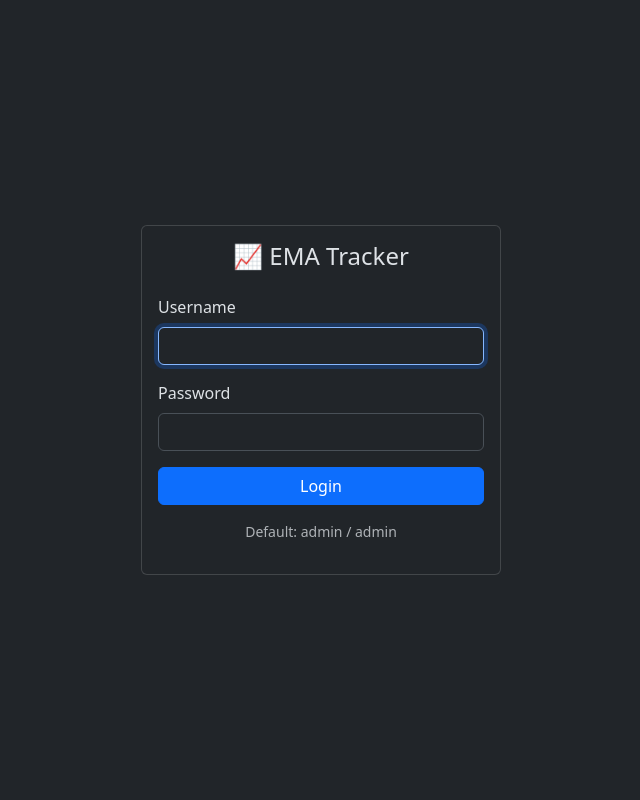
After one commit to manik-raj/ema-strategy-tracker, a FastAPI app: template templates/login.html in a window 1280 px wide. The commit adds this page. Shown: the whole page, without its empty margins (319-959 px from the left). Run offline with FastAPI, Linux system fonts and the light colour scheme; the template is opened without the code that fills it, so the values that code supplies are empty.

Commit message:
Basic login

```diff
--- a/app.py
+++ b/app.py
@@ -1,11 +1,14 @@
 import logging
+import secrets
 from contextlib import asynccontextmanager
 
+import bcrypt
 import uvicorn
-from fastapi import FastAPI, Request, Form
+from fastapi import FastAPI, Request, Form, Depends
 from fastapi.responses import HTMLResponse, RedirectResponse
 from fastapi.staticfiles import StaticFiles
 from fastapi.templating import Jinja2Templates
+from starlette.middleware.sessions import SessionMiddleware
 from apscheduler.schedulers.asyncio import AsyncIOScheduler
 
 import config
@@ -36,11 +39,26 @@ def get_flashed_messages() -> list[str]:
     return msgs
 
 
+def hash_password(password: str) -> str:
+    return bcrypt.hashpw(password.encode(), bcrypt.gensalt()).decode()
+
+
+def verify_password(password: str, hashed: str) -> bool:
+    return bcrypt.checkpw(password.encode(), hashed.encode())
+
+
 @asynccontextmanager
 async def lifespan(app: FastAPI):
     # Startup
     await db.init_db()
     logger.info("Database initialized")
+
+    # Create default admin account if none exists
+    existing_user = await db.get_setting("auth_username")
+    if not existing_user:
+        await db.set_setting("auth_username", "admin")
+        await db.set_setting("auth_password", hash_password("admin"))
+        logger.info("Default admin account created (admin/admin)")
 
     # Sync .env values to DB as defaults (don't overwrite existing)
     if config.TELEGRAM_BOT_TOKEN:
@@ -67,6 +85,7 @@ async def lifespan(app: FastAPI):
 
 
 app = FastAPI(lifespan=lifespan)
+app.add_middleware(SessionMiddleware, secret_key=secrets.token_hex(32))
 app.mount("/static", StaticFiles(directory="static"), name="static")
 templates = Jinja2Templates(directory="templates")
 templates.env.globals["get_flashed_messages"] = get_flashed_messages
@@ -75,7 +94,55 @@ templates.env.globals["get_flashed_messages"] = get_flashed_messages
 _symbols_cache: list[str] = []
 
 
-@app.get("/", response_class=HTMLResponse)
+# --- Auth dependency ---
+
+async def require_login(request: Request):
+    if not request.session.get("user"):
+        raise _RedirectToLogin()
+
+
+class _RedirectToLogin(Exception):
+    pass
+
+
+@app.exception_handler(_RedirectToLogin)
+async def redirect_to_login(request: Request, exc: _RedirectToLogin):
+    return RedirectResponse(url="/login", status_code=303)
+
+
+# --- Auth routes (no login required) ---
+
+@app.get("/login", response_class=HTMLResponse)
+async def login_page(request: Request):
+    if request.session.get("user"):
+        return RedirectResponse(url="/", status_code=303)
+    return templates.TemplateResponse(request, "login.html", {"error": None})
+
+
+@app.post("/login")
+async def login(request: Request, username: str = Form(...), password: str = Form(...)):
+    stored_user = await db.get_setting("auth_username")
+    stored_pass = await db.get_setting("auth_password")
+
+    if stored_user and stored_pass and username == stored_user and verify_password(password, stored_pass):
+        request.session["user"] = username
+        flash(f"Welcome, {username}!")
+        return RedirectResponse(url="/", status_code=303)
+
+    return templates.TemplateResponse(request, "login.html", {
+        "error": "Invalid username or password",
+    })
+
+
+@app.get("/logout")
+async def logout(request: Request):
+    request.session.clear()
+    return RedirectResponse(url="/login", status_code=303)
+
+
+# --- Protected routes ---
+
+@app.get("/", response_class=HTMLResponse, dependencies=[Depends(require_login)])
 async def dashboard(request: Request):
     pairs = await db.get_all_tracking_pairs()
     alerts = await db.get_recent_alerts(limit=20)
@@ -85,14 +152,14 @@ async def dashboard(request: Request):
     })
 
 
-@app.get("/add", response_class=HTMLResponse)
+@app.get("/add", response_class=HTMLResponse, dependencies=[Depends(require_login)])
 async def add_pair_form(request: Request):
     return templates.TemplateResponse(request, "add_pair.html", {
         "timeframes": config.TIMEFRAMES,
     })
 
 
-@app.post("/add")
+@app.post("/add", dependencies=[Depends(require_login)])
 async def add_pair(symbol: str = Form(...), timeframe: str = Form(...)):
     success = await db.add_tracking_pair(symbol, timeframe)
     if success:
@@ -102,21 +169,21 @@ async def add_pair(symbol: str = Form(...), timeframe: str = Form(...)):
     return RedirectResponse(url="/", status_code=303)
 
 
-@app.post("/delete/{tp_id}")
+@app.post("/delete/{tp_id}", dependencies=[Depends(require_login)])
 async def delete_pair(tp_id: int):
     await db.delete_tracking_pair(tp_id)
     flash("Tracking pair deleted.")
     return RedirectResponse(url="/", status_code=303)
 
 
-@app.post("/toggle/{tp_id}")
+@app.post("/toggle/{tp_id}", dependencies=[Depends(require_login)])
 async def toggle_pair(tp_id: int):
     await db.toggle_tracking_pair(tp_id)
     flash("Tracking pair status updated.")
     return RedirectResponse(url="/", status_code=303)
 
 
-@app.get("/settings", response_class=HTMLResponse)
+@app.get("/settings", response_class=HTMLResponse, dependencies=[Depends(require_login)])
 async def settings_page(request: Request):
     token = await db.get_setting("telegram_bot_token")
     chat_id = await db.get_setting("telegram_chat_id")
@@ -128,7 +195,7 @@ async def settings_page(request: Request):
     })
 
 
-@app.post("/settings")
+@app.post("/settings", dependencies=[Depends(require_login)])
 async def save_settings(
     telegram_bot_token: str = Form(""),
     telegram_chat_id: str = Form(""),
@@ -141,7 +208,22 @@ async def save_settings(
     return RedirectResponse(url="/settings", status_code=303)
 
 
-@app.get("/api/pairs")
+@app.post("/change-password", dependencies=[Depends(require_login)])
+async def change_password(
+    request: Request,
+    current_password: str = Form(...),
+    new_password: str = Form(...),
+):
+    stored_pass = await db.get_setting("auth_password")
+    if not verify_password(current_password, stored_pass):
+        flash("Current password is incorrect.")
+        return RedirectResponse(url="/settings", status_code=303)
+    await db.set_setting("auth_password", hash_password(new_password))
+    flash("Password changed successfully.")
+    return RedirectResponse(url="/settings", status_code=303)
+
+
+@app.get("/api/pairs", dependencies=[Depends(require_login)])
 async def api_pairs():
     global _symbols_cache
     if not _symbols_cache:
--- a/requirements.txt
+++ b/requirements.txt
@@ -3,6 +3,8 @@ uvicorn[standard]
 jinja2
 python-multipart
 python-dotenv
+itsdangerous
+bcrypt
 python-binance
 python-telegram-bot>=21.0
 apscheduler>=3.10,<4
--- a/templates/base.html
+++ b/templates/base.html
@@ -15,6 +15,7 @@
                 <a class="nav-link" href="/">Dashboard</a>
                 <a class="nav-link" href="/add">Add Pair</a>
                 <a class="nav-link" href="/settings">Settings</a>
+                <a class="nav-link text-warning" href="/logout">Logout</a>
             </div>
         </div>
     </nav>
--- /dev/null
+++ b/templates/login.html
@@ -0,0 +1,32 @@
+<!DOCTYPE html>
+<html lang="en" data-bs-theme="dark">
+<head>
+    <meta charset="UTF-8">
+    <meta name="viewport" content="width=device-width, initial-scale=1.0">
+    <title>Login — EMA Tracker</title>
+    <link href="https://cdn.jsdelivr.net/npm/bootstrap@5.3.3/dist/css/bootstrap.min.css" rel="stylesheet">
+    <link rel="stylesheet" href="/static/style.css">
+</head>
+<body class="d-flex align-items-center justify-content-center" style="min-height: 100vh;">
+    <div class="card" style="width: 360px;">
+        <div class="card-body">
+            <h4 class="card-title text-center mb-4">📈 EMA Tracker</h4>
+            {% if error %}
+            <div class="alert alert-danger py-2">{{ error }}</div>
+            {% endif %}
+            <form method="post" action="/login">
+                <div class="mb-3">
+                    <label for="username" class="form-label">Username</label>
+                    <input type="text" class="form-control" name="username" id="username" required autofocus>
+                </div>
+                <div class="mb-3">
+                    <label for="password" class="form-label">Password</label>
+                    <input type="password" class="form-control" name="password" id="password" required>
+                </div>
+                <button type="submit" class="btn btn-primary w-100">Login</button>
+            </form>
+            <p class="text-muted text-center mt-3 small">Default: admin / admin</p>
+        </div>
+    </div>
+</body>
+</html>
```
Also changed, not shown: templates/settings.html (+19 -0 lines).
